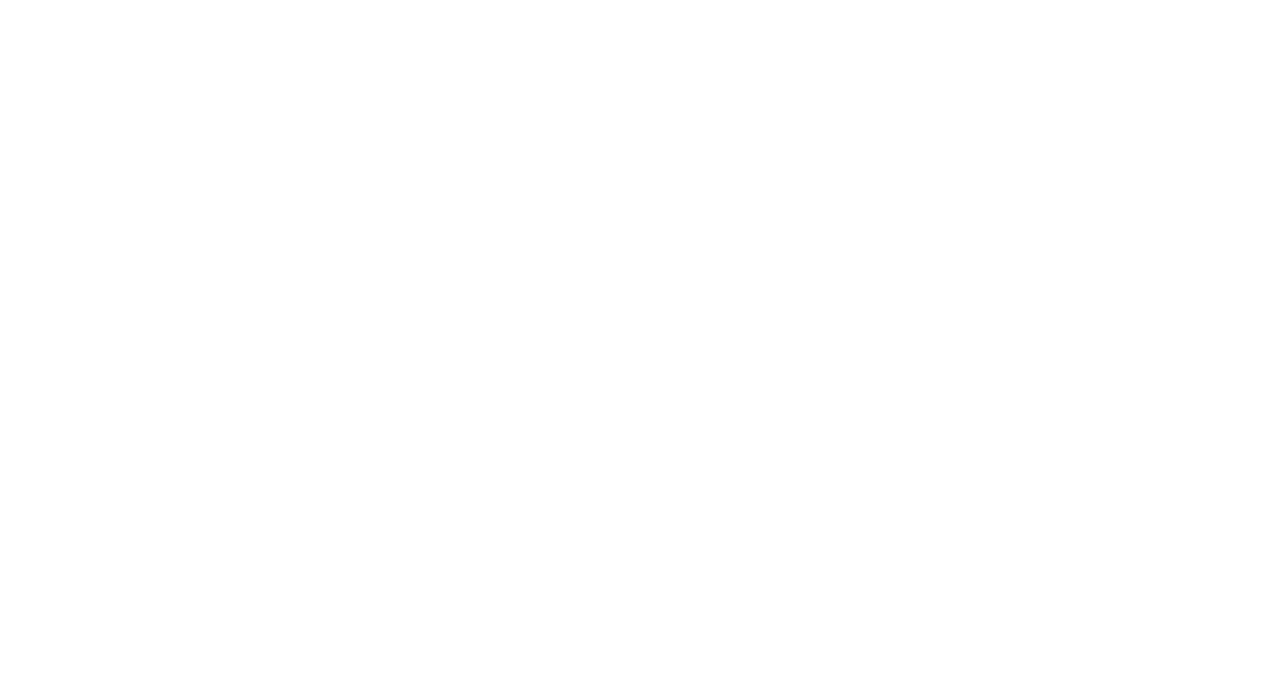
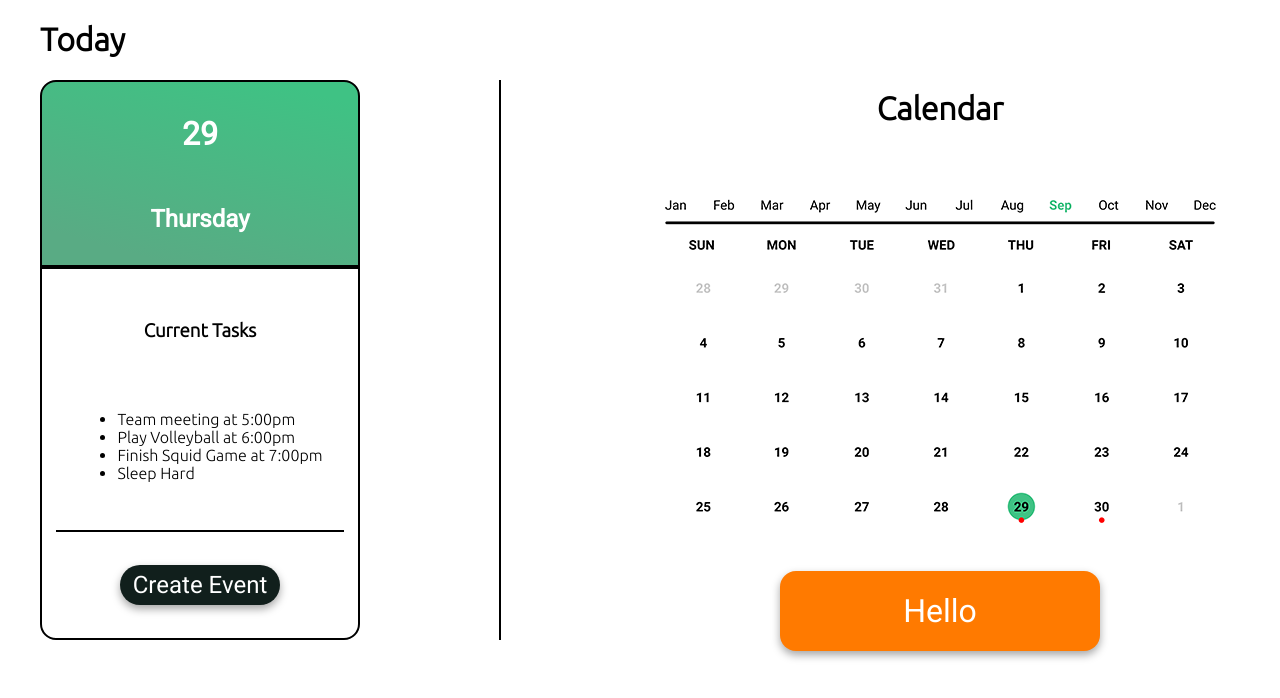
Before and after one commit to wilyyy/JohnEventPlanner, a plain HTML site: page calendar.html in a window 1280 px wide. Drawn offline with Linux system fonts and the light colour scheme.

Commit message:
finished calendar

```diff
--- a/calendar.html
+++ b/calendar.html
@@ -9,6 +9,36 @@
     <script src="javascripts/main.js"></script>
 </head>
 <body>
-
+    <div class="calendar-cont">
+        <div class="nav"></div>
+        <div class="calendar-content">
+            <h1>Today</h1>
+            <div class="calendar-row">
+                <div class="task-card">
+                    <div class="task-top">
+                        <h1>29</h1>
+                        <h2>Thursday</h2>
+                    </div>
+                    <div class="task-bottom">
+                        <h3 class="current-tasks">Current Tasks</h3>
+                        <ul class="task-ul">
+                            <li class="task-li">Team meeting at 5:00pm</li>
+                            <li class="task-li">Play Volleyball at 6:00pm</li>
+                            <li class="task-li">Finish Squid Game at 7:00pm</li>
+                            <li class="task-li">Sleep Hard</li>
+                        </ul>
+                        <div class="task-card-divider"></div>
+                        <a href="eventcreation.html" class="black-button">Create Event</a>
+                    </div>
+                </div>
+                <div class="calendar-divider"></div>
+                <div class="calendar-section">
+                    <h1>Calendar</h1>
+                    <img src="images/calendar.png" alt="">
+                    <a href="" class="orange-button">Hello</a>
+                </div>
+            </div>
+        </div>
+    </div>
 </body>
 </html>
--- a/css/styles.css
+++ b/css/styles.css
@@ -56,6 +56,84 @@ a {
 /* LOGIN & SIGN UP PAGE */
 
 /* CALENDAR PAGE */
+.calendar-cont{
+    display: flex;
+    flex-direction: column;
+    justify-content: space-between;
+    align-items: center;
+    width: 100vw;
+}
+
+.calendar-content{
+    display: flex;
+    flex-direction: column;
+    font-family: 'Ubuntu', sans-serif;
+    width: 75rem;
+    height: 40rem;
+}
+
+.calendar-row{
+    display: flex;
+    width: 75rem;
+    height: 35rem;
+    justify-content: space-between;
+    align-items: center;
+}
+
+.task-card{
+    display: flex;
+    flex-direction: column;
+    width: 20rem;
+    height: 35rem;
+}
+
+.task-top{
+    color: #fff;
+    border-radius: 1rem 1rem 0 0;
+    border: 2px solid #000;
+    width: 20rem;
+    height: 13rem;
+    display: flex;
+    flex-direction: column;
+    justify-content: space-evenly;
+    align-items: center;
+    align-items: center;
+    font-family: 'Roboto', sans-serif;
+    background: linear-gradient(195.27deg, #3FC284 8.37%, #59AB84 86.66%);
+}
+
+.task-bottom{
+    border-radius: 0 0 1rem 1rem;
+    border: 2px solid #000;
+    width: 20rem;
+    height: 26rem;
+    background-color: #fff;
+    display: flex;
+    flex-direction: column;
+    justify-content: space-evenly;
+    align-items: center;
+}
+
+.task-card-divider{
+    border-bottom: 2px #000 solid;
+    width: 18rem;
+    height: 2px;
+}
+
+.calendar-divider{
+    border-left: 2px black solid;
+    height: 40rem;
+    width: 2px;
+    height: 35rem;
+}
+
+.calendar-section{
+    display: flex;
+    flex-direction: column;
+    justify-content: space-evenly;
+    align-items: center;
+    height: 40rem;
+}
 
 /* FORECAST PAGE */
 
```
Also changed, not shown: images/calendar.png (added).
